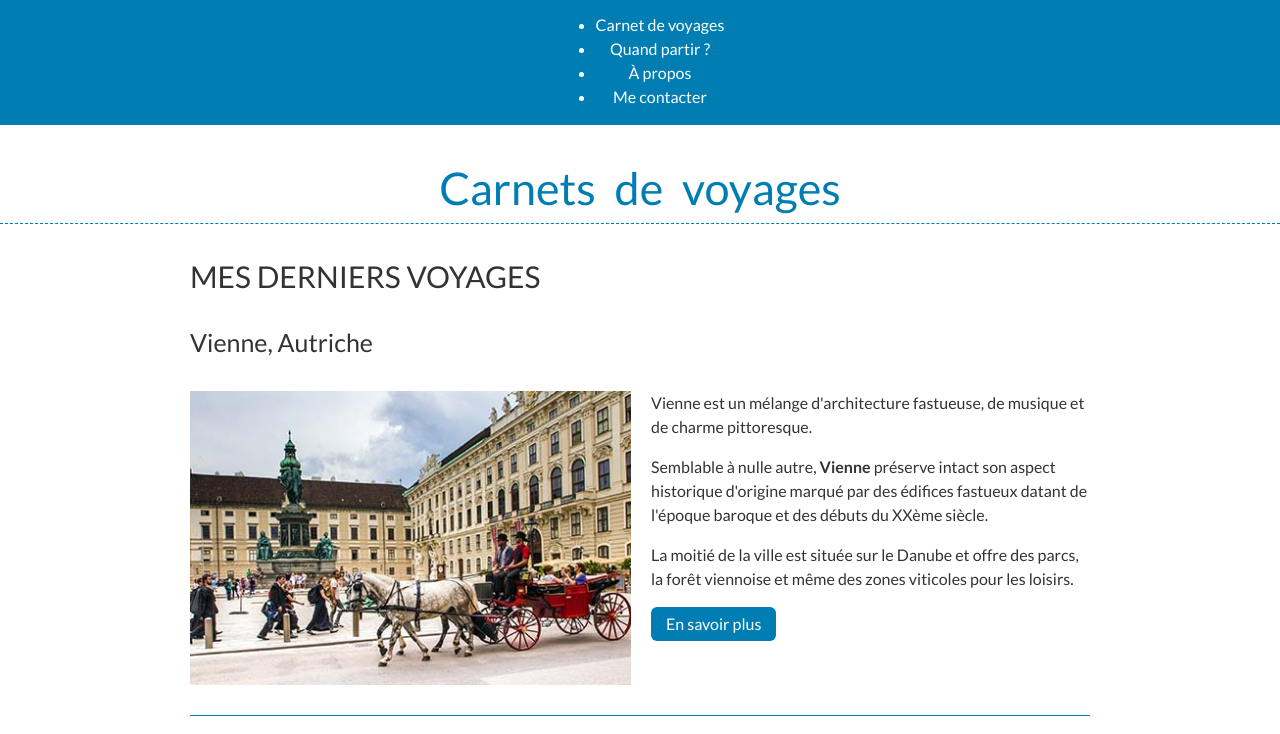
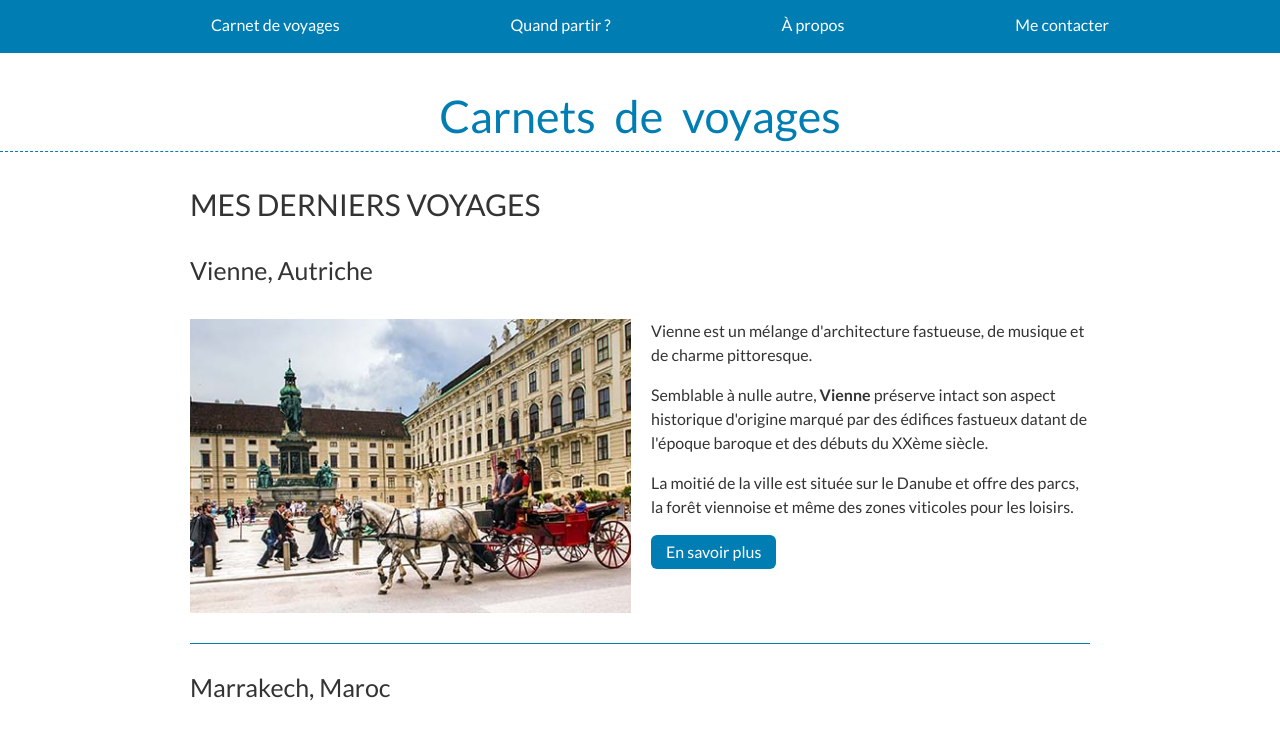
Before and after one commit to Tiphaine5083/Module2_ExoFinal_Flex, a plain HTML site: page index.html in a window 1280 px wide. Shown: the part 27-761 px from the top of the page. Drawn offline with Linux system fonts and the light colour scheme.

Commit message:
CarnetDeVoyages fini

```diff
--- a/assets/css/style.css
+++ b/assets/css/style.css
@@ -38,14 +38,15 @@ header {
 }
 
 header nav {
-    list-style: none;
     display: flex;
-    justify-content: space-evenly;
     background-color: #007eb3;
 }
 
-header nav li {
-    color: #fff;
+header nav ul {
+    width: 100%;
+    display: flex;
+    justify-content: space-evenly;
+    list-style: none;
 }
 
 header nav li a:link {
```
